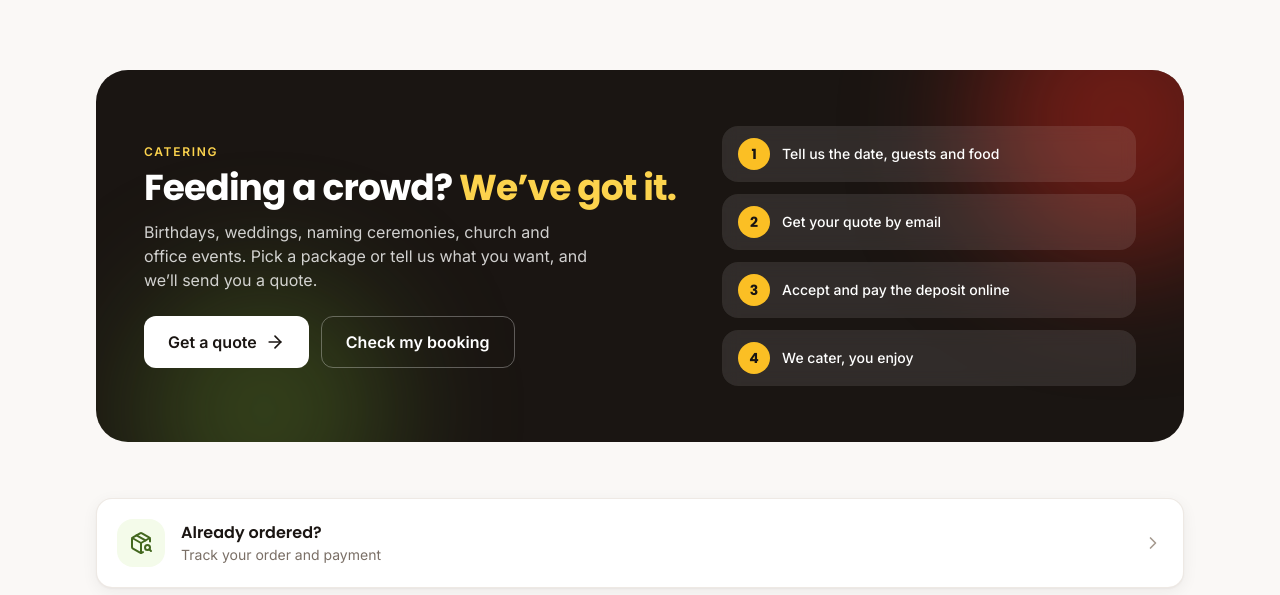
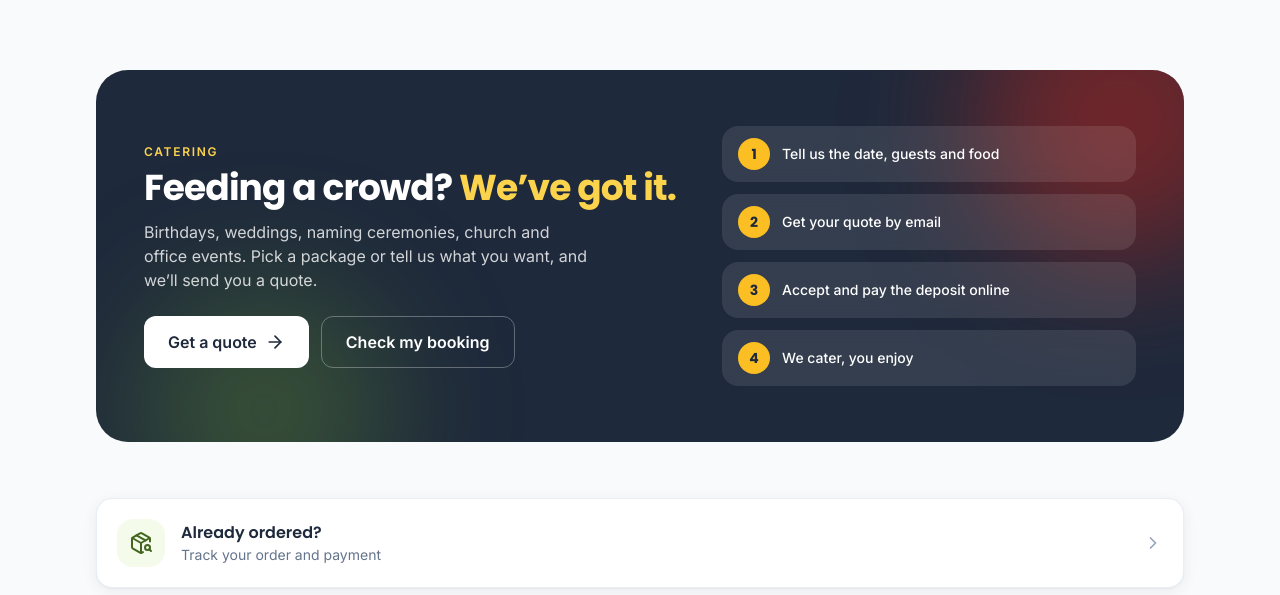
Before and after one commit to Oluwaseyi89/funkey-grab-and-bite, a Nuxt app in the folder funkey-bite-web/: page / in a window 1280 px wide. Shown: the part 940-1535 px from the top of the page. Built offline with nearby package versions, Linux system fonts and the light colour scheme; no server answers.

Commit message:
style(web): bring back the navy dark mode and the original bright accent red

```diff
--- a/funkey-bite-web/tailwind.config.js
+++ b/funkey-bite-web/tailwind.config.js
@@ -14,14 +14,15 @@ module.exports = {
   theme: {
     extend: {
       colors: {
-        // Brand red, from the logo (#9b1414 is 700): buttons, prices, active states.
+        // Brand red. 500 is the site's original bright red, for accents; buttons
+        // use 600, which keeps white text readable (5.9:1). 700 is the logo's red.
         brand: {
           50: '#fff2f1',
           100: '#ffe1de',
           200: '#fec7c1',
           300: '#fb9e94',
-          400: '#f0695b',
-          500: '#e03b2d',
+          400: '#ef5350',
+          500: '#f44336',
           600: '#c3241a',
           700: '#9b1414',
           800: '#7f1513',
@@ -50,19 +51,20 @@ module.exports = {
           600: '#d97706',
           700: '#b45309',
         },
-        // Warm neutrals for text and surfaces, so the page doesn't look grey.
+        // Neutrals for text and surfaces: the slate blues the site has always
+        // used. In dark mode the page is navy (950), cards a step lighter (900).
         ink: {
-          50: '#faf8f6',
-          100: '#f3efeb',
-          200: '#e7e0d9',
-          300: '#d3c9bf',
-          400: '#a59a8f',
-          500: '#7a6f66',
-          600: '#5c524a',
-          700: '#443c36',
-          800: '#2a2420',
-          900: '#1a1512',
-          950: '#110d0b',
+          50: '#f8fafc',
+          100: '#f1f5f9',
+          200: '#e2e8f0',
+          300: '#cbd5e1',
+          400: '#94a3b8',
+          500: '#64748b',
+          600: '#475569',
+          700: '#3f4d63',
+          800: '#334155',
+          900: '#1e293b',
+          950: '#0f172a',
         },
       },
       fontFamily: {
@@ -70,8 +72,8 @@ module.exports = {
         body: ['Inter', 'system-ui', 'sans-serif'],
       },
       boxShadow: {
-        soft: '0 1px 2px rgb(26 21 18 / 0.04), 0 4px 16px rgb(26 21 18 / 0.06)',
-        lift: '0 2px 4px rgb(26 21 18 / 0.06), 0 12px 32px rgb(26 21 18 / 0.12)',
+        soft: '0 1px 2px rgb(15 23 42 / 0.04), 0 4px 16px rgb(15 23 42 / 0.06)',
+        lift: '0 2px 4px rgb(15 23 42 / 0.06), 0 12px 32px rgb(15 23 42 / 0.12)',
         glow: '0 8px 24px -8px rgb(195 36 26 / 0.55)',
       },
       spacing: {
```
